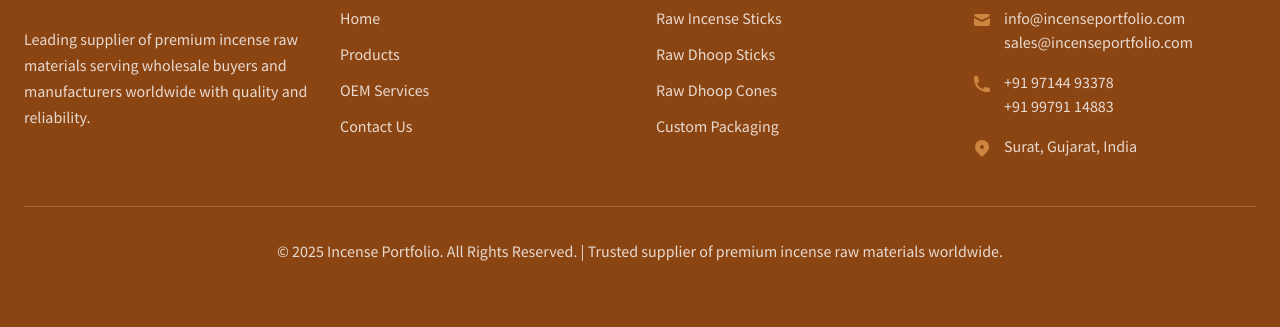
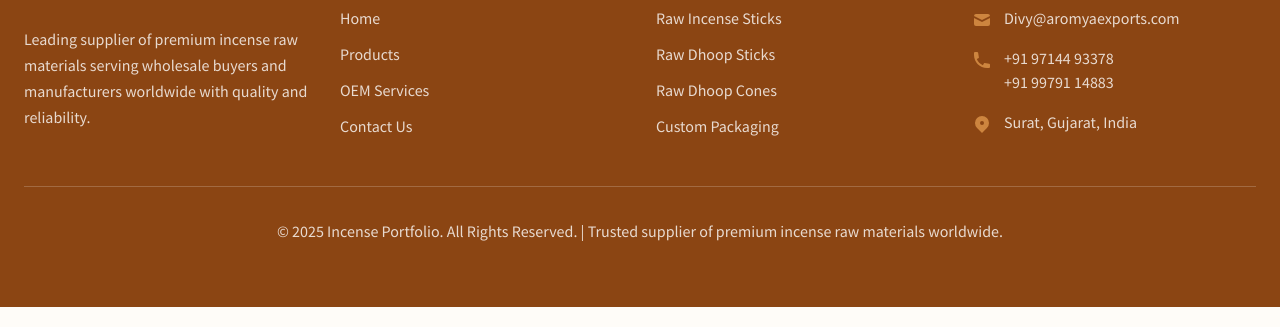
Before and after one commit to Irriva/incense_portfolio, a website: page pages/homepage.html in a window 1280 px wide. Shown: the part 2822-3149 px from the top of the page. Drawn offline with nearby package versions, Linux system fonts and the light colour scheme.

Commit message:
Update homepage.html

```diff
--- a/pages/homepage.html
+++ b/pages/homepage.html
@@ -347,8 +347,7 @@
                                 <path d="M18 8.118l-8 4-8-4V14a2 2 0 002 2h12a2 2 0 002-2V8.118z"/>
                             </svg>
                             <div>
-                                <p class="text-white text-opacity-80">info@incenseportfolio.com</p>
-                                <p class="text-white text-opacity-80">sales@incenseportfolio.com</p>
+                                <p class="text-white text-opacity-80">Divy@aromyaexports.com</p>
                             </div>
                         </div>
                         <div class="flex items-start space-x-3">
```
